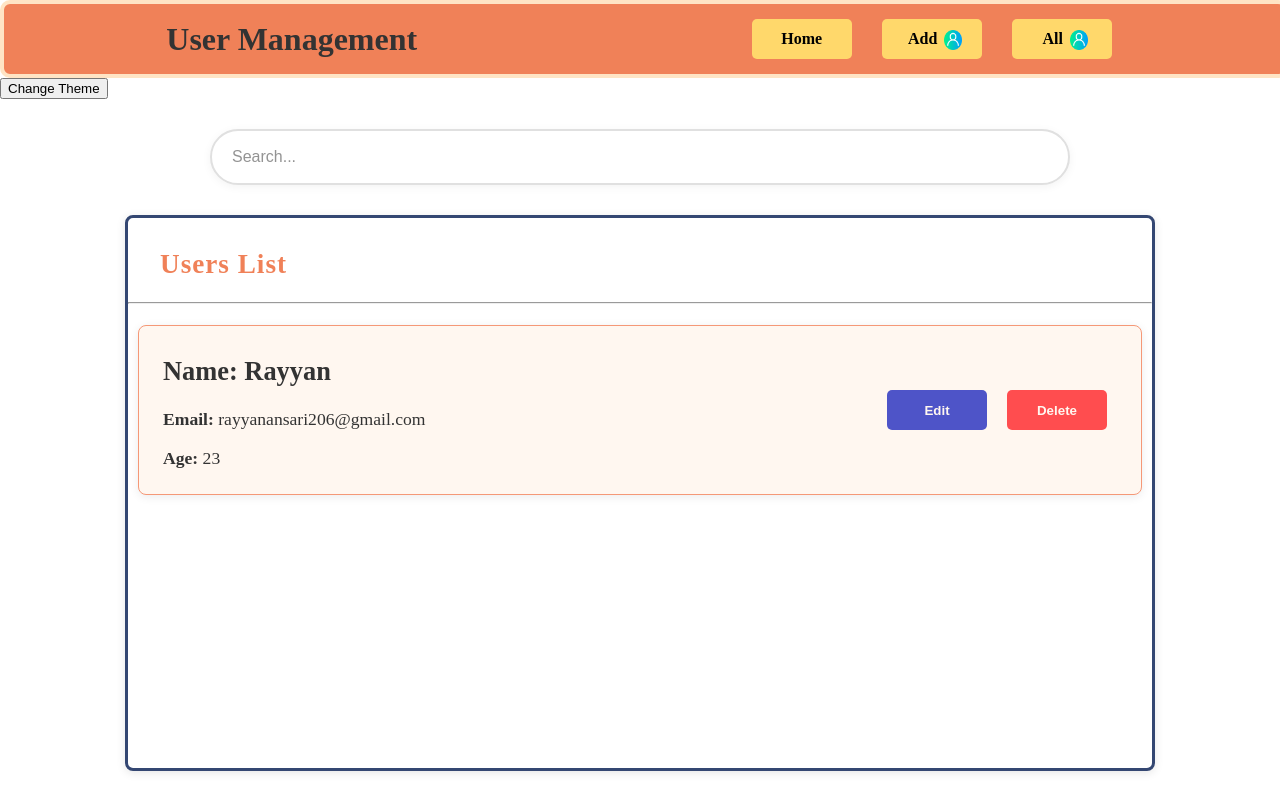
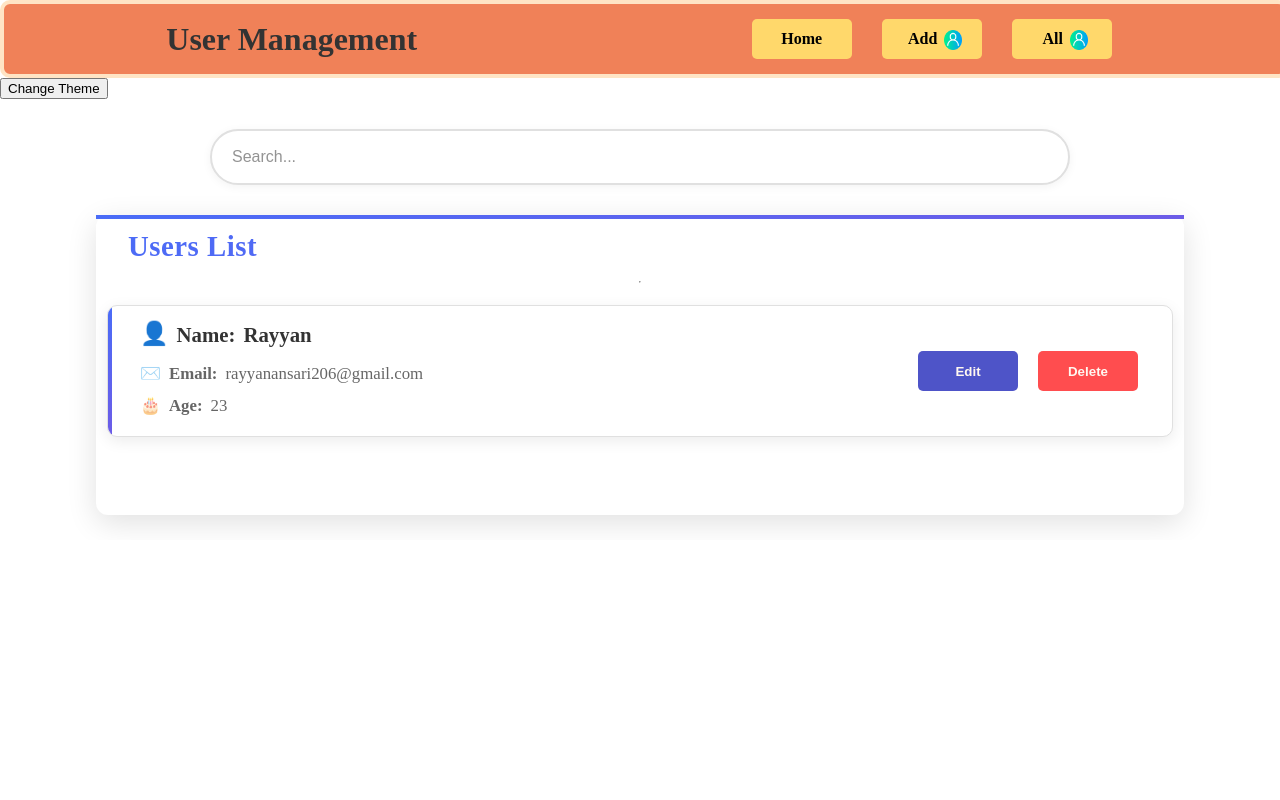
Before and after one commit to ansarirayyan01/CRUD, an Angular app: page /get-users in a window 1280 px wide. Built offline with nearby package versions, Linux system fonts and the light colour scheme; data requests are answered from the project's data file.

Commit message:
changes in the component on the getusers

```diff
--- a/src/app/get-users/get-users.component.css
+++ b/src/app/get-users/get-users.component.css
@@ -1,28 +1,70 @@
 .users-section {
-  border-radius: 8px;
-  box-shadow: 0 2px 10px rgba(0, 0, 0, 0.1);
-  width: 80%;
-  margin: 20px auto;
+  border-radius: 12px;
+  box-shadow: 0 8px 30px rgba(0, 0, 0, 0.12);
+  width: 85%;
+  max-width: 1200px;
+  margin: 25px auto;
   padding: 0;
-  overflow-y: auto;
-  border: 3px solid #344772;
+  border: none;
   min-height: 300px;
-  height: 550px;
+  max-height: 70vh;
+  background: var(--card-bg);
+  transition: all var(--transition-speed) ease;
+  position: relative;
+  display: flex;
+  flex-direction: column;
+}
+
+.users-section::before {
+  content: '';
+  position: absolute;
+  top: 0;
+  left: 0;
+  right: 0;
+  height: 4px;
+  background: linear-gradient(90deg, #4a6cf7, #6c5ce7);
+  z-index: 1;
 }
 
 .useritem-outside {
-  /* height: 453px; */
+  flex: 1;
   overflow-y: auto;
   overflow-x: hidden;
+  padding: 1px;
+  scrollbar-width: thin;
+  scrollbar-color: var(--accent-color) transparent;
+  display: flex;
+  flex-direction: column;
+  gap: 15px;
+}
+
+/* Custom scrollbar for Webkit browsers */
+.useritem-outside::-webkit-scrollbar {
+  width: 6px;
+}
+
+.useritem-outside::-webkit-scrollbar-track {
+  background: transparent;
+}
+
+.useritem-outside::-webkit-scrollbar-thumb {
+  background-color: var(--accent-color);
+  border-radius: 20px;
 }
 
 .users-h2 {
-  font-size: 1.7rem;
-  padding-top: 8px;
-  padding-left: 32px;
-  color: rgb(240, 129, 88);
-  font-weight: bold;
-  letter-spacing: 1px;
+  font-size: 1.8rem;
+  padding: 15px 32px 10px;
+  color: var(--accent-color);
+  font-weight: 700;
+  letter-spacing: 0.5px;
+  margin: 0;
+  position: relative;
+  display: inline-block;
+  background: linear-gradient(135deg, var(--accent-color), #6c5ce7);
+  -webkit-background-clip: text;
+  background-clip: text;
+  -webkit-text-fill-color: transparent;
 }
 
 .users-item {
@@ -35,33 +77,129 @@
   display: flex;
   justify-content: space-between;
   align-items: center;
-  margin: 5px 0px;
-  padding: 8px 24px;
-  border-radius: 8px;
-  background-color: #fff7f0;
-  box-shadow: 0 2px 10px rgba(0, 0, 0, 0.08);
-  border: 1.5px solid rgb(245, 152, 119);
+  margin: 5px 0;
+  padding: 10px 24px;
+  border-radius: 10px;
+  background: var(--card-bg);
+  box-shadow: 0 4px 15px rgba(0, 0, 0, 0.08);
+  border: 1px solid var(--border-color);
+  transition: all 0.3s cubic-bezier(0.25, 0.8, 0.25, 1);
+  position: relative;
+  overflow: hidden;
+}
+
+.user-info::before {
+  content: '';
+  position: absolute;
+  top: 0;
+  left: 0;
+  width: 4px;
+  height: 100%;
+  background: linear-gradient(to bottom, #4a6cf7, #6c5ce7);
+  transition: all 0.3s ease;
+}
+
+.user-info:hover {
+  transform: translateY(-2px);
+  box-shadow: 0 6px 20px rgba(0, 0, 0, 0.12);
+  border-color: var(--accent-color);
+}
+
+.user-info:hover::before {
+  width: 6px;
 }
 
 .user-details {
-  color: #333;
-  font-size: 1.1rem;
+  color: var(--text-primary);
+  font-size: 1.05rem;
+  line-height: 1.6;
+  padding-left: 8px;
+}
+
+.user-details h2 {
+  margin: 0 0 8px 0;
+  color: var(--text-primary);
+  font-size: 1.3rem;
+  font-weight: 600;
+  display: flex;
+  align-items: center;
+  gap: 8px;
+}
+
+.user-details h2::before {
+  content: '👤';
+  font-size: 1.1em;
+}
+
+.user-details p {
+  margin: 6px 0;
+  color: var(--text-secondary);
+  display: flex;
+  align-items: center;
+  gap: 8px;
+}
+
+.user-details p::before {
+  opacity: 0.7;
+}
+
+.user-details p:first-of-type::before {
+  content: '✉️';
+}
+
+.user-details p:last-of-type::before {
+  content: '🎂';
 }
 
 .empty-state {
   display: flex;
   flex-direction: column;
   align-items: center;
+  justify-content: center;
+  text-align: center;
+  padding: 60px 20px;
+  color: var(--text-secondary);
+  transition: all var(--transition-speed) ease;
+  min-height: 200px;
+  width: 100%;
+  box-sizing: border-box;
+}
+
+.empty-state::before {
+  content: '🔍';
+  font-size: 4rem;
+  margin-bottom: 20px;
+  opacity: 0.8;
+  animation: bounce 2s infinite;
+}
+
+@keyframes bounce {
+  0%, 20%, 50%, 80%, 100% {transform: translateY(0);}
+  40% {transform: translateY(-15px);}
+  60% {transform: translateY(-7px);}
 }
 
 .empty-h4 {
-  color: #333;
-  margin-top: 70px;
-  margin-bottom: 20px;
+  font-size: 1.6rem;
+  margin: 0 0 15px 0;
+  color: var(--text-primary);
+  font-weight: 600;
+  background: linear-gradient(135deg, var(--accent-color), #6c5ce7);
+  -webkit-background-clip: text;
+  background-clip: text;
+  -webkit-text-fill-color: transparent;
+  transition: all var(--transition-speed) ease;
+  padding: 0 10px;
 }
 
 .empty-p {
-  color: #333;
+  color: var(--text-secondary);
+  font-size: 1.1rem;
+  max-width: 400px;
+  margin: 0 auto;
+  line-height: 1.6;
+  transition: all var(--transition-speed) ease;
+  opacity: 0.9;
 }
 
 .btn {
@@ -72,7 +210,7 @@
   margin-right: 10px;
   font-weight: bold;
 }
-
+/*
 .popup {
   position: fixed;
   top: 0;
@@ -97,6 +235,7 @@
 }
 
 .popup-content h3 {
+  color: var(--text-primary);
   align-items: center;
   display: flex;
   justify-content: center;
@@ -115,11 +254,139 @@
   background-color: green;
   color: white;
   font-weight: bold;
+} */
+
+/* Delete Confirmation Popup */
+.popup {
+  position: fixed;
+  top: 0;
+  left: 0;
+  width: 100%;
+  height: 100%;
+  background-color: rgba(0, 0, 0, 0.6);
+  display: flex;
+  justify-content: center;
+  align-items: center;
+  z-index: 1000;
+  backdrop-filter: blur(4px);
+  animation: fadeIn 0.3s ease-out;
+}
+
+.popup-content {
+  background: var(--card-bg);
+  padding: 2rem;
+  border-radius: 12px;
+  box-shadow: 0 10px 30px rgba(0, 0, 0, 0.2);
+  /* height: 18%; */
+  width: 90%;
+  max-width: 400px;
+  text-align: center;
+  position: relative;
+  transform: translateY(0);
+  animation: slideUp 0.3s ease-out;
+  border: 1px solid var(--border-color);
+}
+
+.popup h3 {
+  margin: 0 0 1.8rem 0;
+  color: var(--text-primary);
+  font-size: 1.2rem;
+  line-height: 1.6;
+  font-weight: 500;
+}
+
+.del-text {
+  display: inline-block;
+  /* color: #ff4d4f; */
+  color: red;
+  font-weight: 800;
+  margin: 0.3rem 0.2rem;
+  font-size: 1.1em;
+  text-transform: uppercase;
+  letter-spacing: 1.5px;
+  animation: pulse 2s infinite;
+  padding: 0.1rem 0.5rem;
+  border-radius: 4px;
+  background-color: rgba(255, 77, 79, 0.1);
+}
+
+.popup-actions {
+  display: flex;
+  justify-content: center;
+  gap: 1.2rem;
+  margin-top: 1.8rem;
+}
+
+.btn-confirm, .btn-cancel {
+  padding: 0.7rem 1.8rem;
+  border: none;
+  border-radius: 8px;
+  font-weight: 600;
+  cursor: pointer;
+  transition: all 0.25s cubic-bezier(0.4, 0, 0.2, 1);
+  font-size: 0.9rem;
+  letter-spacing: 0.3px;
+  min-width: 100px;
+  display: inline-flex;
+  align-items: center;
+  justify-content: center;
+  position: relative;
+  overflow: hidden;
+}
+
+.btn-confirm {
+  background: linear-gradient(135deg, #ff4d4f, #ff7875);
+  color: white;
+  box-shadow: 0 2px 10px rgba(255, 77, 79, 0.3);
 }
 
 .btn-confirm:hover {
-  border: 1px solid black;
-  color: bisque;
+  transform: translateY(-2px);
+  box-shadow: 0 4px 15px rgba(255, 77, 79, 0.4);
+  background: linear-gradient(135deg, #ff7875, #ff4d4f);
+}
+
+.btn-cancel {
+  background-color: #f8f9fa;
+  color: #495057;
+  border: 1px solid #e9ecef;
+  box-shadow: 0 2px 5px rgba(0, 0, 0, 0.05);
+}
+
+.btn-cancel:hover {
+  background-color: #e9ecef;
+  transform: translateY(-2px);
+  box-shadow: 0 4px 10px rgba(0, 0, 0, 0.08);
+  color: #212529;
+  border-color: #dee2e6;
+}
+
+/* Add a subtle effect on button press */
+.btn-confirm:active, .btn-cancel:active {
+  transform: translateY(0) !important;
+  transition: transform 0.1s;
+}
+
+@keyframes fadeIn {
+  from { opacity: 0; }
+  to { opacity: 1; }
+}
+
+@keyframes slideUp {
+  from {
+    transform: translateY(20px);
+    opacity: 0;
+  }
+  to {
+    transform: translateY(0);
+    opacity: 1;
+  }
+}
+
+@keyframes pulse {
+  0% { transform: scale(1); }
+  50% { transform: scale(1.05); }
+  100% { transform: scale(1); }
 }
 
 .btn-cancel {
@@ -130,7 +397,7 @@
 
 .btn-cancel:hover {
   border: 1px solid red;
-  color: bisque;
+  /* color: bisque; */
 }
 
 .btn-edit {
@@ -145,6 +412,14 @@
   background-color: #ff4d4f;
   color: #fff7f0;
   font-weight: bold;
+}
+
+.del-text{
+  color: #ff4d4f;
+  font-weight: bold;
+  gap: 5px;
+  margin-left: 3px;
+  margin-right: 3px;
 }
 
 .btn-edit:hover,
@@ -236,24 +511,54 @@
     padding: 10px 8px;
   }
 }
-@media (max-width: 650px) {
+@media (max-width: 768px) {
+  .users-section {
+    width: 95%;
+    height: 70vh;
+  }
+
+  .user-info {
+    flex-direction: column;
+    align-items: flex-start;
+    padding: 20px;
+  }
+
+  .user-details {
+    width: 100%;
+    margin-bottom: 15px;
+  }
+
   .user-actions {
+    width: 100%;
     display: flex;
+    justify-content: flex-end;
+    gap: 10px;
+    margin-top: 15px;
+    padding-top: 15px;
+    border-top: 1px dashed var(--border-color);
   }
+
   .btn {
-    width: 60px;
-    font-size: small;
-    margin: 0px;
-    margin-right: 8px;
+    flex: 1;
+    max-width: 100px;
+    font-size: 0.9rem;
+    margin: 0;
   }
-  .user-details h2 {
-    font-size: 19px;
+
+  .empty-state {
+    padding: 40px 20px;
   }
-  .user-details p {
-    font-size: 16px;
+
+  .empty-state::before {
+    font-size: 3rem;
   }
-  .user-details {
-    width: 30vw;
+
+  .empty-h4 {
+    font-size: 1.4rem;
+  }
+
+  .empty-p {
+    font-size: 1rem;
   }
 }
 
--- a/src/app/get-users/get-users.component.html
+++ b/src/app/get-users/get-users.component.html
@@ -40,7 +40,7 @@
 
 <div *ngIf="showPopup" class="popup">
   <div class="popup-content">
-    <h3>Are you sure you want to DELETE this User?</h3>
+    <h3>Are you sure you want to <div class="del-text">DELETE</div> this User?</h3>
     <div class="popup-actions">
       <button class="btn btn-confirm" (click)="confirmDelete()">Confirm</button>
       <button class="btn btn-cancel" (click)="cancelDelete()">Cancel</button>
```
